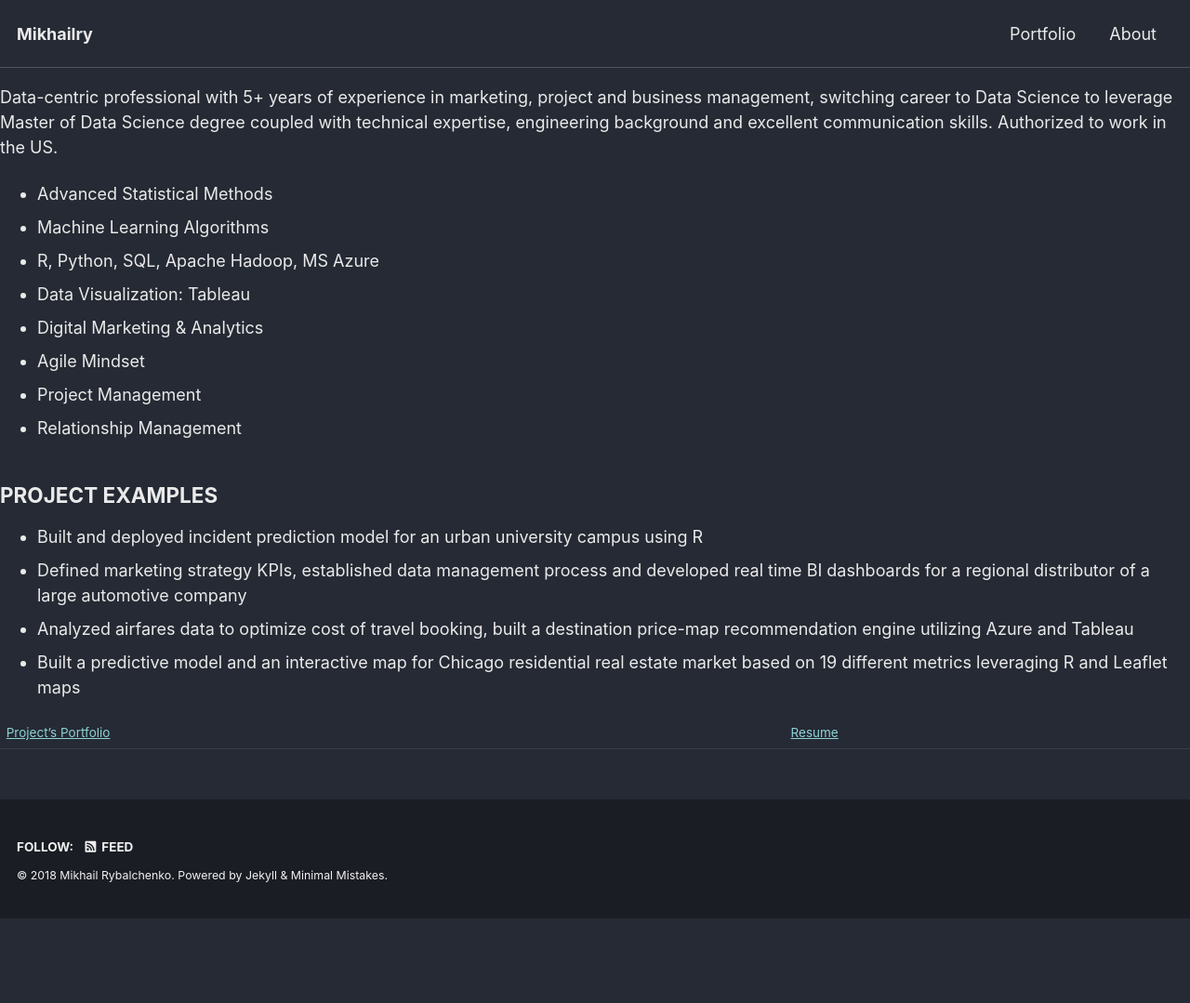
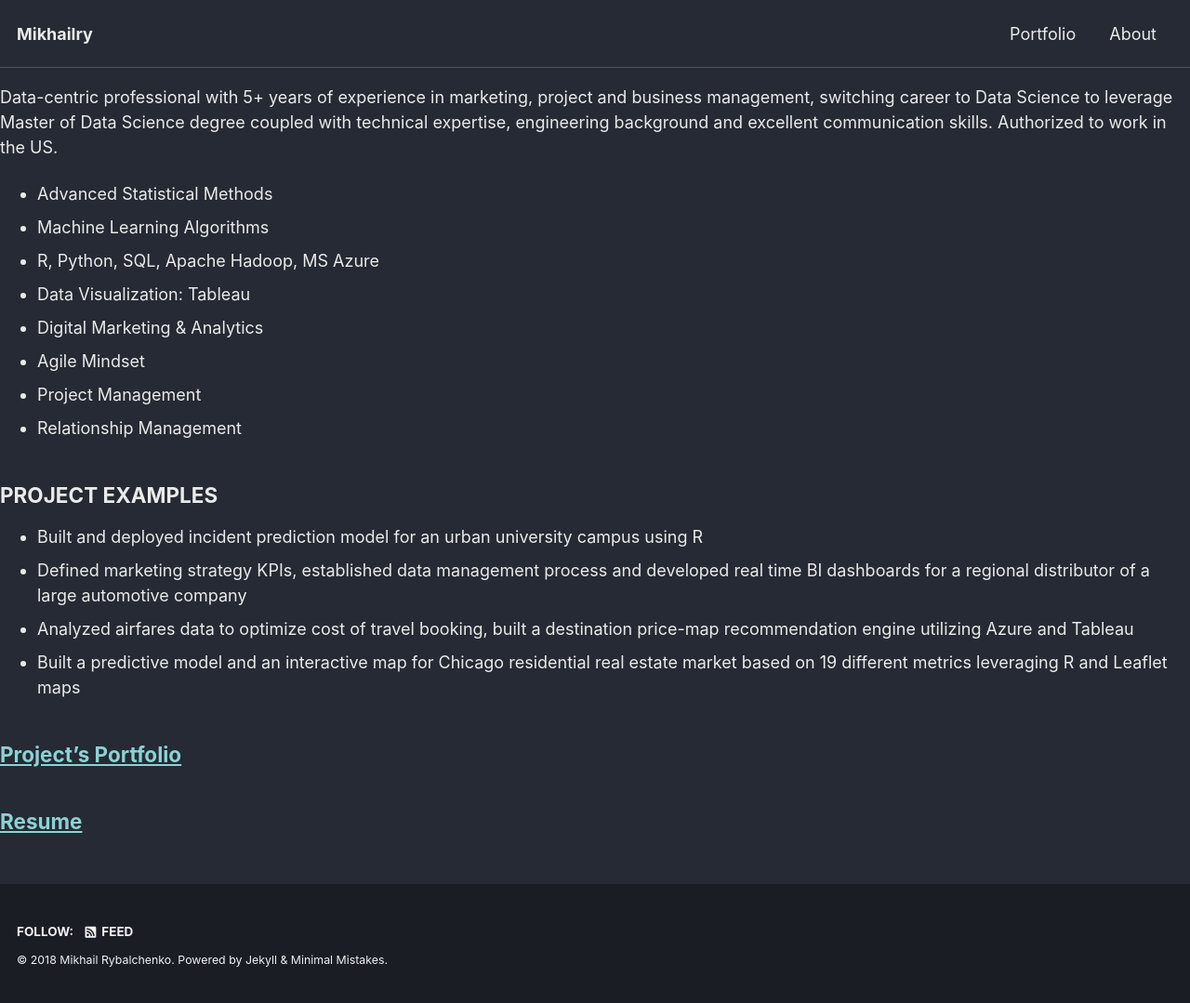
Before and after one commit to Mikhailry/mikhailry.github.io, a Jekyll site: the page built from _pages/about.md, in a window 1280 px wide. Shown: the whole page at 93% size. Built offline with Jekyll 4.4.1, drawn with Linux system fonts in a browser that asks for light colours; cached includes are drawn as plain includes; nearby versions of some CDN libraries; our own code applies the rules of GitHub Pages for plain Markdown files; before the commit the page ends 988 px from its top, so only the background shows below that.

```diff
--- a/_pages/about.md
+++ b/_pages/about.md
@@ -22,4 +22,6 @@ Data-centric professional with 5+ years of experience in marketing, project and
 * Analyzed airfares data to optimize cost of travel booking, built a destination price-map recommendation engine utilizing Azure and Tableau
 * Built a predictive model and an interactive map for Chicago residential real estate market based on 19 different metrics leveraging R and Leaflet maps
 
-[Project's Portfolio](http://mikhailr.com/) | [Resume](https://github.com/Mikhailry/mikhailry.github.io/blob/master/assets/docs/Mikhail_Rybalchenko_Resume.pdf)
+## [Project's Portfolio](http://mikhailr.com/)
+
+## [Resume](https://github.com/Mikhailry/mikhailry.github.io/blob/master/assets/docs/Mikhail_Rybalchenko_Resume.pdf)
```
